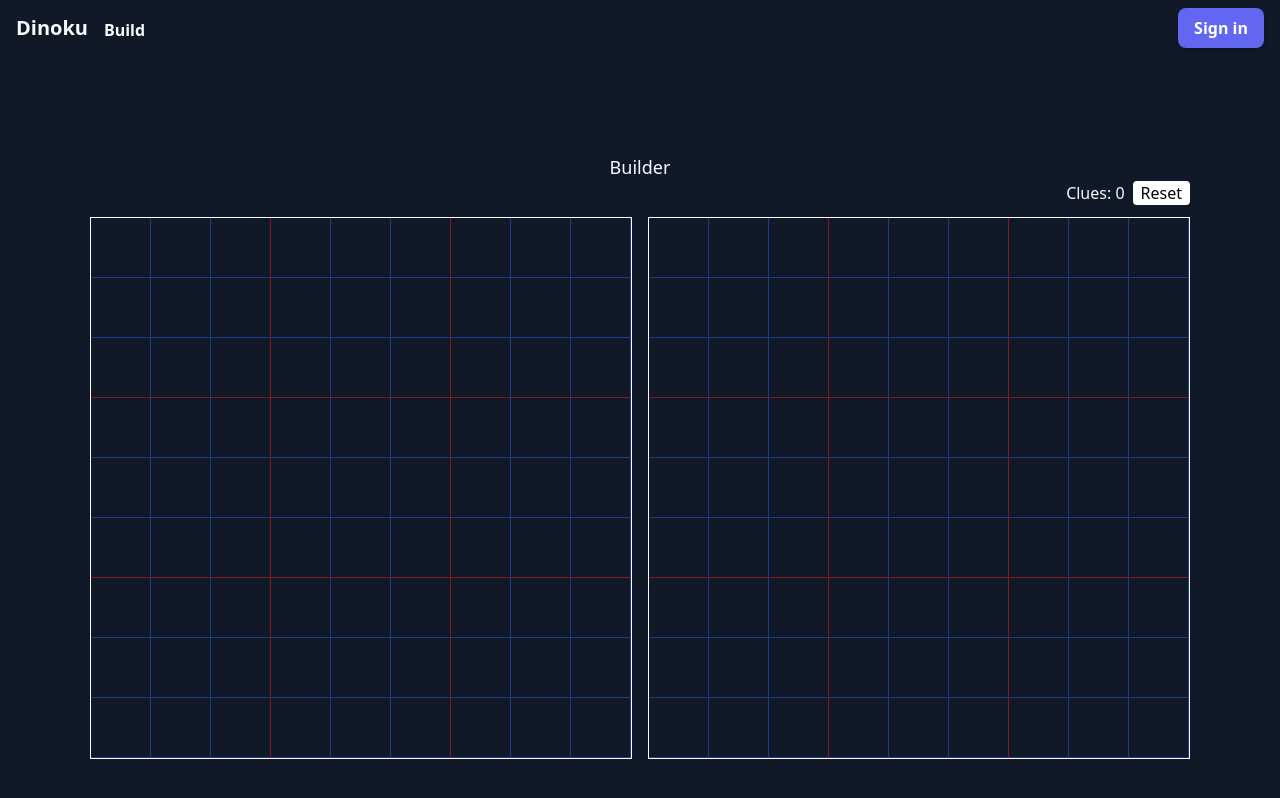
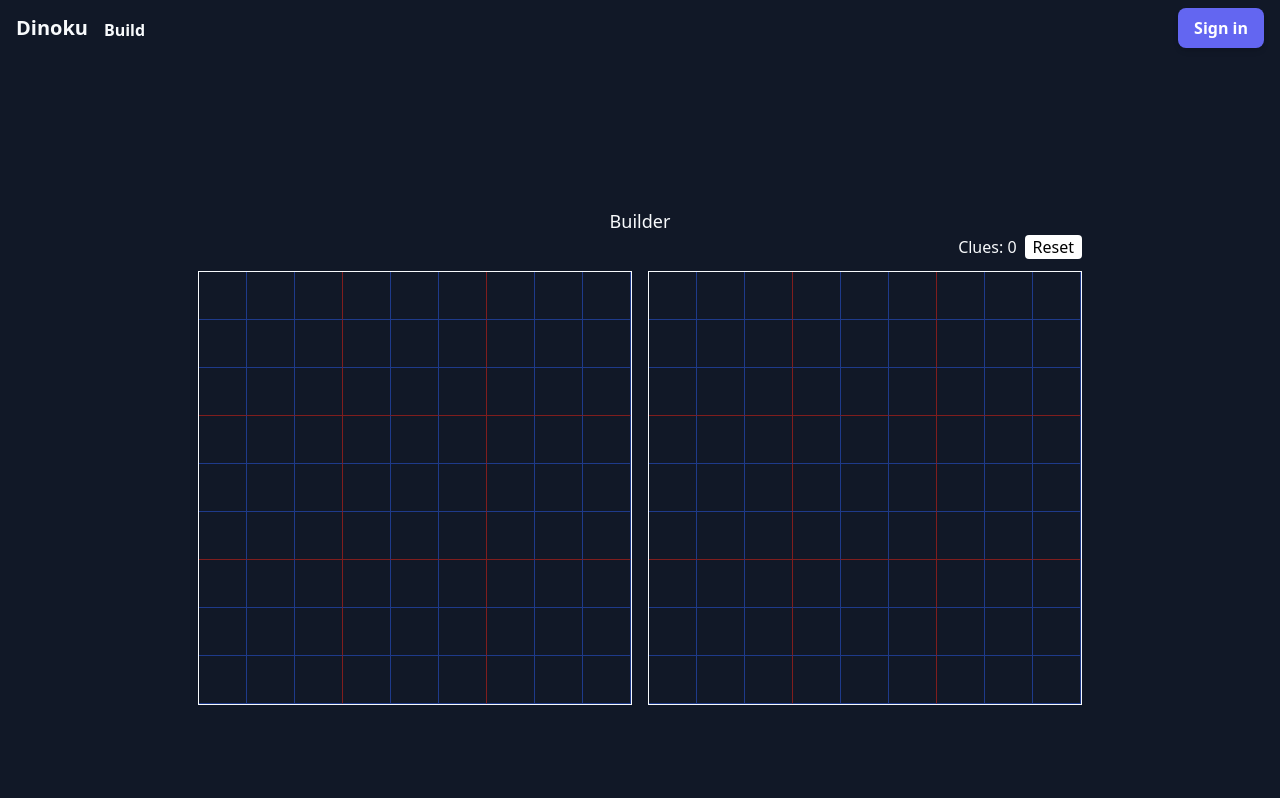
Before and after one commit to SpencerAung/dinoku, a Next.js app: page /build in a window 1280 px wide. Shown: the top 798 px of the page. Built offline with nearby package versions, Linux system fonts and the light colour scheme; no server answers.

Commit message:
Adjust sudoku table size

```diff
--- a/components/SudokuTable.tsx
+++ b/components/SudokuTable.tsx
@@ -21,23 +21,22 @@ function SudokuTable({ grid, onCellClick, cellClassNames, cellRender }: {
   const defaultCellRender = (x: any) => x !== 0 ? x : '';
   const render = cellRender && typeof cellRender === 'function' ? cellRender : defaultCellRender;
 
+              // style={{ width: '60px', height: '60px' }}
   return (
     <div className="border border-slate-50 text-neutral-400">
       {grid && grid.map((row: number[], rowIdx: number) => (
         <div key={rowIdx} className="flex">
           {row.map((x, colIdx) => (
             <div key={`${rowIdx}-${colIdx}`}
-              className={classNames("border border-t-0 border-l-0 border-blue-900 text-center text-2xl font-light font-sans cursor-pointer flex flex-col justify-center items-center",
+              className={classNames("w-9 h-9 md:w-12 md:h-12 border border-t-0 border-l-0 border-blue-900 text-center text-2xl font-light font-sans cursor-pointer flex flex-col justify-center items-center",
                 {
                   "border-r-red-900": colIdx === 2 || colIdx === 5,
                   "border-b-red-900": rowIdx === 2 || rowIdx === 5,
                 },
                 cellClassNames?.(x, [rowIdx, colIdx], { selected, selectedIndex })
               )}
-              style={{ width: '60px', height: '60px' }}
               onClick={() => handleCellClick(x, [rowIdx, colIdx])}
             >
-
               {render(x, [rowIdx, colIdx])}
             </div>
           ))}
--- a/pages/_app.tsx
+++ b/pages/_app.tsx
@@ -9,7 +9,7 @@ import Button from '../components/Button';
 function MyApp({ Component, pageProps }: AppProps) {
   return (
     <SessionProvider session={pageProps.session}>
-      <div className="min-h-screen bg-gray-900 text-slate-50">
+      <div className="max-w-100 overflow-x-hidden  min-h-screen bg-gray-900 text-slate-50">
         <Nav />
         <Component {...pageProps} />
       </div>
--- a/pages/index.tsx
+++ b/pages/index.tsx
@@ -18,7 +18,7 @@ function Home({ puzzle }: { puzzle: Grid }) {
 
   return (
     <div className="flex flex-col justify-center items-center h-full min-h-screen">
-      <div style={{ width: '540px' }}>
+      <div>
         <SudokuTable grid={grid}
           cellClassNames={(x) => classNames({
             "bg-gray-800": x > 0
```
